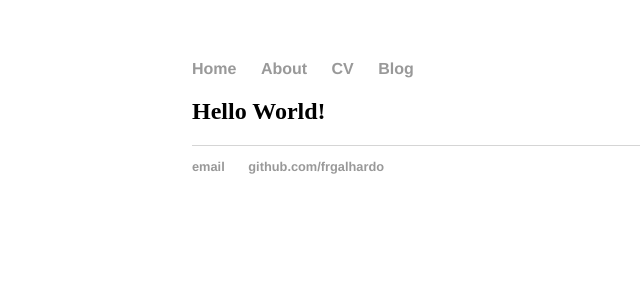
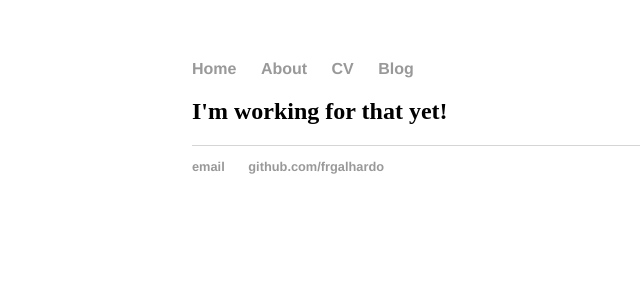
Before and after one commit to FRGalhardo/frgalhardo.github.io, a Jekyll site: the page built from cv/index.html, in a window 1280 px wide. Shown: the top 300 px of the page, without its empty margins (0-640 px from the left). Built offline with Jekyll 4.4.1, drawn with Linux system fonts in a browser that asks for light colours.

Commit message:
Cv Alterado

```diff
--- a/cv/index.html
+++ b/cv/index.html
@@ -3,5 +3,5 @@ layout: default
 title: Filipe Galhardo, The Nerd
 ---
 <div class="blurb">
-	<h2>Hello World!</h2>
+	<h2>I'm working for that yet!</h2>
 </div><!-- /.blurb -->
```
